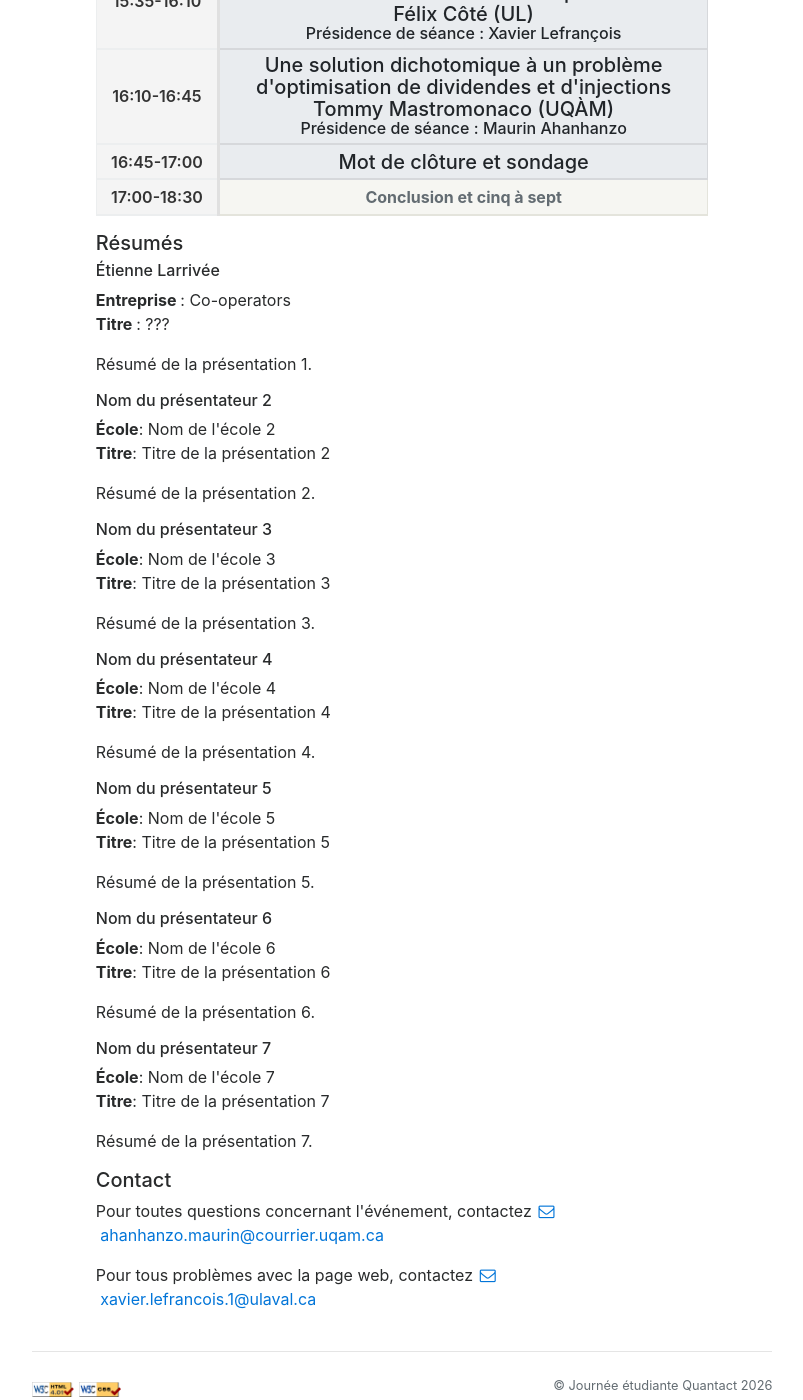
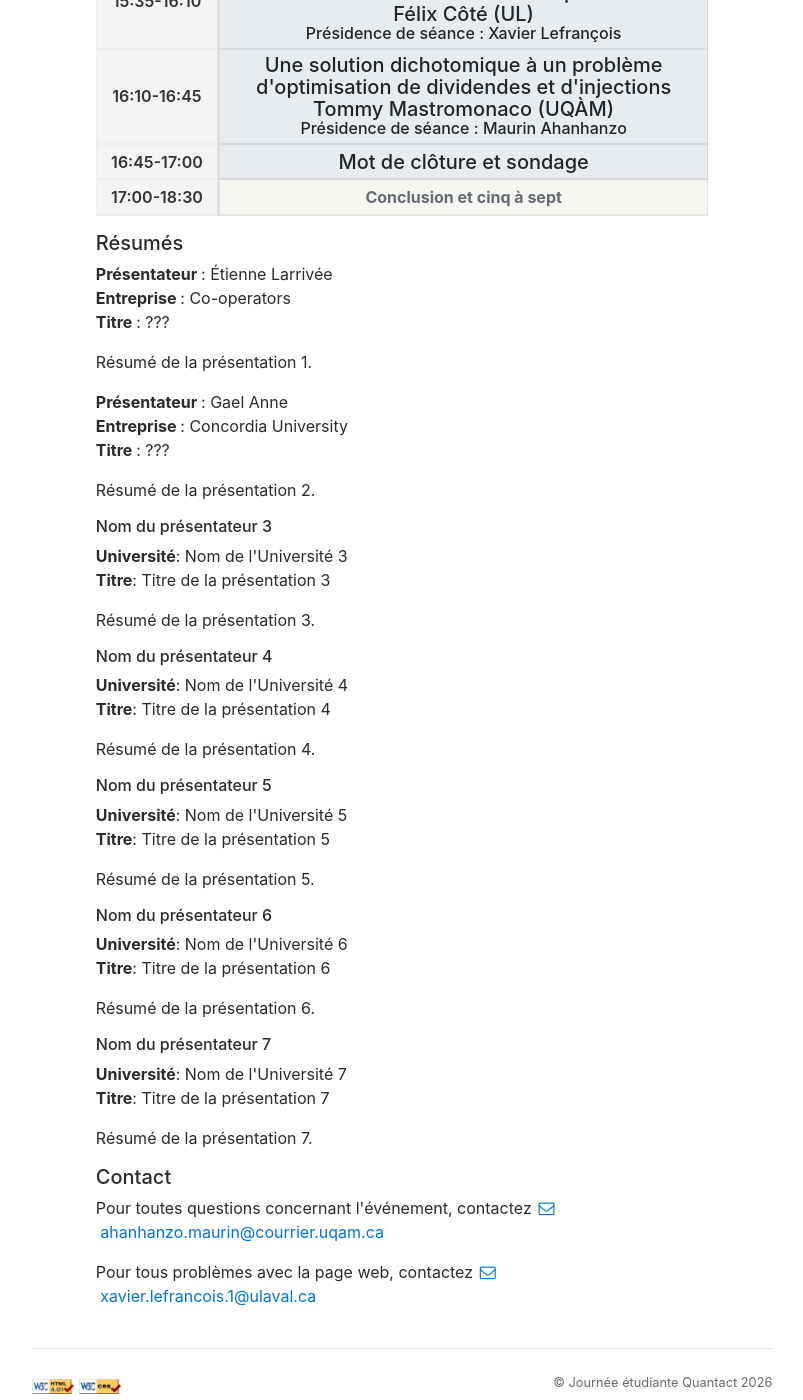
Before and after one commit to XavLef/Quantact_2026, a Jekyll site: the page built from program.html, in a window 1280 px wide and 1400 px high, scrolled down 1036 px. Shown: the whole window, without its empty margins (238-1041 px from the left). Built offline with Jekyll 4.4.1, drawn with Linux system fonts in a browser that asks for light colours; nearby versions of some CDN libraries.

Commit message:
Update presenter and company details in abstracts

```diff
--- a/_includes/abstracts.html
+++ b/_includes/abstracts.html
@@ -1,20 +1,20 @@
 <h5 class="i18n" data-fr="Résumés" data-en="Abstracts">Résumés</h5>
 
 <!-- Abstract 1 -->
-<h6>Étienne Larrivée</h6>
 <p>
-  <strong class="i18n" data-fr="Entreprise " data-en="Company">École</strong>: Co-operators<br>
-  <strong class="i18n" data-fr="Titre " data-en="Title">Titre</strong>: ???
+  <strong class="i18n" data-fr="Présentateur " data-en="Speaker">Présentateur </strong>: Étienne Larrivée<br>
+  <strong class="i18n" data-fr="Entreprise " data-en="Company">Université </strong>: Co-operators<br>
+  <strong class="i18n" data-fr="Titre " data-en="Title">Titre </strong>: ???
 </p>
 <p class="text-left">
   Résumé de la présentation 1.
 </p>
 
 <!-- Abstract 2 -->
-<h6>Nom du présentateur 2</h6>
 <p>
-  <strong class="i18n" data-fr="École" data-en="School">École</strong>: Nom de l'école 2<br>
-  <strong class="i18n" data-fr="Titre" data-en="Title">Titre</strong>: Titre de la présentation 2
+  <strong class="i18n" data-fr="Présentateur " data-en="Speaker">Présentateur </strong>: Gael Anne<br>
+  <strong class="i18n" data-fr="Entreprise " data-en="Company">Université </strong>: Concordia University<br>
+  <strong class="i18n" data-fr="Titre " data-en="Title">Titre </strong>: ???
 </p>
 <p class="text-left">
   Résumé de la présentation 2.
@@ -23,7 +23,7 @@
 <!-- Abstract 3 -->
 <h6>Nom du présentateur 3</h6>
 <p>
-  <strong class="i18n" data-fr="École" data-en="School">École</strong>: Nom de l'école 3<br>
+  <strong class="i18n" data-fr="Université" data-en="University">Université</strong>: Nom de l'Université 3<br>
   <strong class="i18n" data-fr="Titre" data-en="Title">Titre</strong>: Titre de la présentation 3
 </p>
 <p class="text-left">
@@ -33,7 +33,7 @@
 <!-- Abstract 4 -->
 <h6>Nom du présentateur 4</h6>
 <p>
-  <strong class="i18n" data-fr="École" data-en="School">École</strong>: Nom de l'école 4<br>
+  <strong class="i18n" data-fr="Université" data-en="University">Université</strong>: Nom de l'Université 4<br>
   <strong class="i18n" data-fr="Titre" data-en="Title">Titre</strong>: Titre de la présentation 4
 </p>
 <p class="text-left">
@@ -43,7 +43,7 @@
 <!-- Abstract 5 -->
 <h6>Nom du présentateur 5</h6>
 <p>
-  <strong class="i18n" data-fr="École" data-en="School">École</strong>: Nom de l'école 5<br>
+  <strong class="i18n" data-fr="Université" data-en="University">Université</strong>: Nom de l'Université 5<br>
   <strong class="i18n" data-fr="Titre" data-en="Title">Titre</strong>: Titre de la présentation 5
 </p>
 <p class="text-left">
@@ -53,7 +53,7 @@
 <!-- Abstract 6 -->
 <h6>Nom du présentateur 6</h6>
 <p>
-  <strong class="i18n" data-fr="École" data-en="School">École</strong>: Nom de l'école 6<br>
+  <strong class="i18n" data-fr="Université" data-en="University">Université</strong>: Nom de l'Université 6<br>
   <strong class="i18n" data-fr="Titre" data-en="Title">Titre</strong>: Titre de la présentation 6
 </p>
 <p class="text-left">
@@ -63,7 +63,7 @@
 <!-- Abstract 7 -->
 <h6>Nom du présentateur 7</h6>
 <p>
-  <strong class="i18n" data-fr="École" data-en="School">École</strong>: Nom de l'école 7<br>
+  <strong class="i18n" data-fr="Université" data-en="University">Université</strong>: Nom de l'Université 7<br>
   <strong class="i18n" data-fr="Titre" data-en="Title">Titre</strong>: Titre de la présentation 7
 </p>
 <p class="text-left">
```
